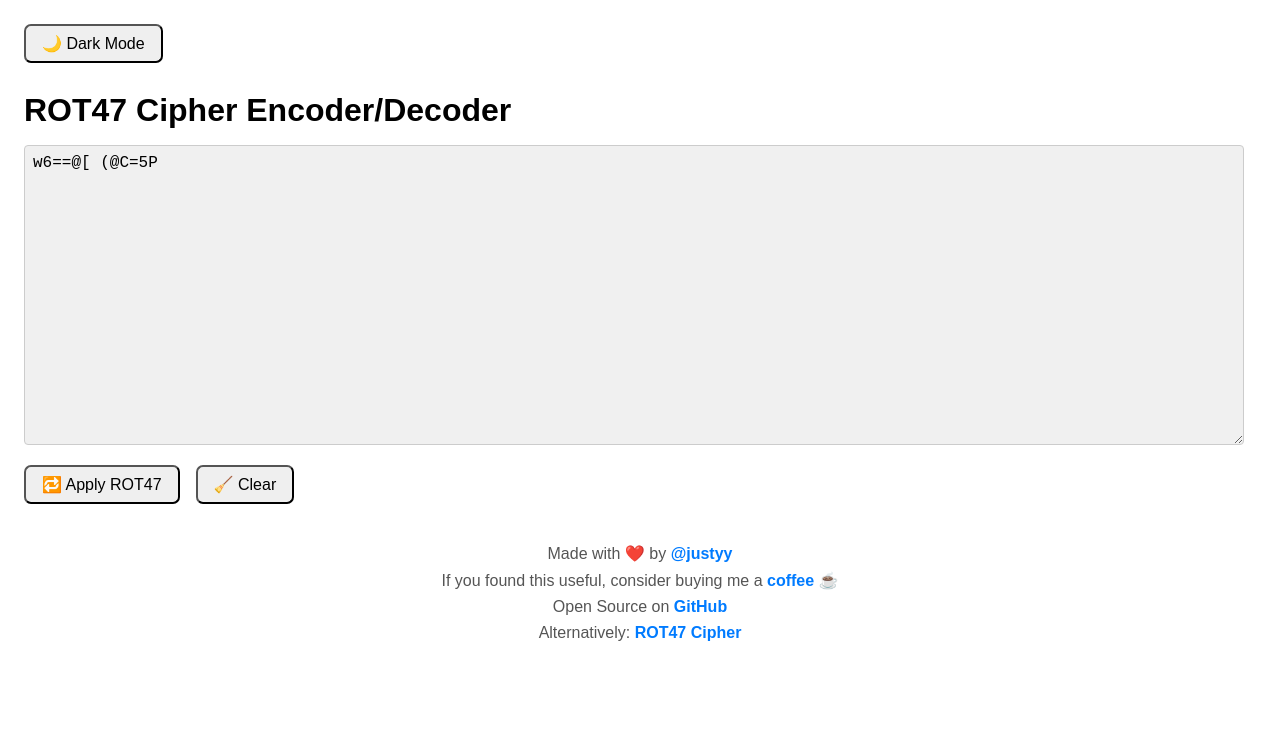
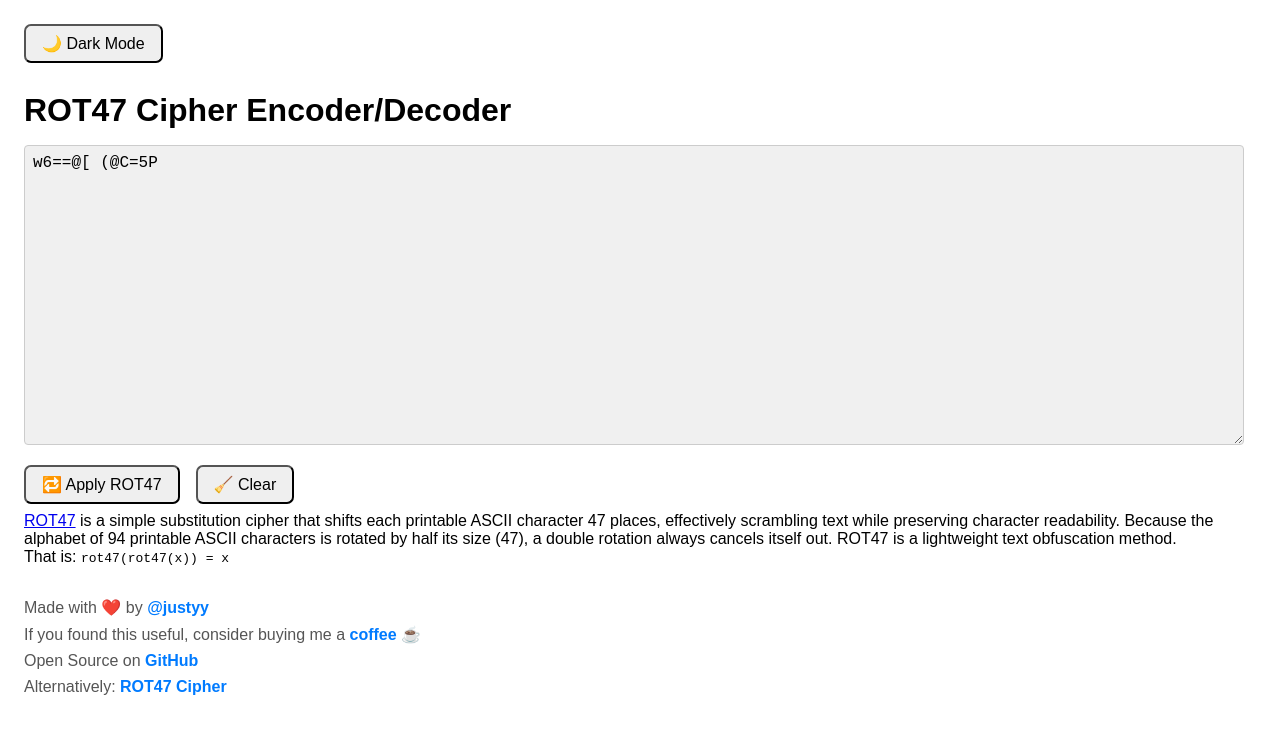
Before and after one commit to DoctorLai/rot47-converter, a React (Vite) app: page / in a window 1280 px wide. Shown: the top 734 px of the page. Built offline with nearby package versions, Linux system fonts and the light colour scheme.

Commit message:
Minor + Description

```diff
--- a/src/App.css
+++ b/src/App.css
@@ -52,7 +52,7 @@ button {
 
 /* ========== Footer ========== */
 footer {
-  text-align: center;
+  text-align: left;
   margin-top: 2rem;
   font-size: 1rem;
 }
--- a/src/App.jsx
+++ b/src/App.jsx
@@ -64,6 +64,12 @@ export default function App() {
         </div>
       </div>
 
+      <div>
+        <a href="https://rot47.net" target="_blank">ROT47</a> is a simple substitution cipher that shifts each printable ASCII character 47 places, effectively scrambling text while preserving character readability. Because the alphabet of 94 printable ASCII characters is rotated by half its size (47), a double rotation always cancels itself out. ROT47 is a lightweight text obfuscation method.
+        <br />
+        That is: <code>rot47(rot47(x)) = x</code>
+      </div>
+
       <footer>
         <div className="footer">
           <p>
```
Also changed, not shown: 1 other file (tests, documents, lock files or other folders).
